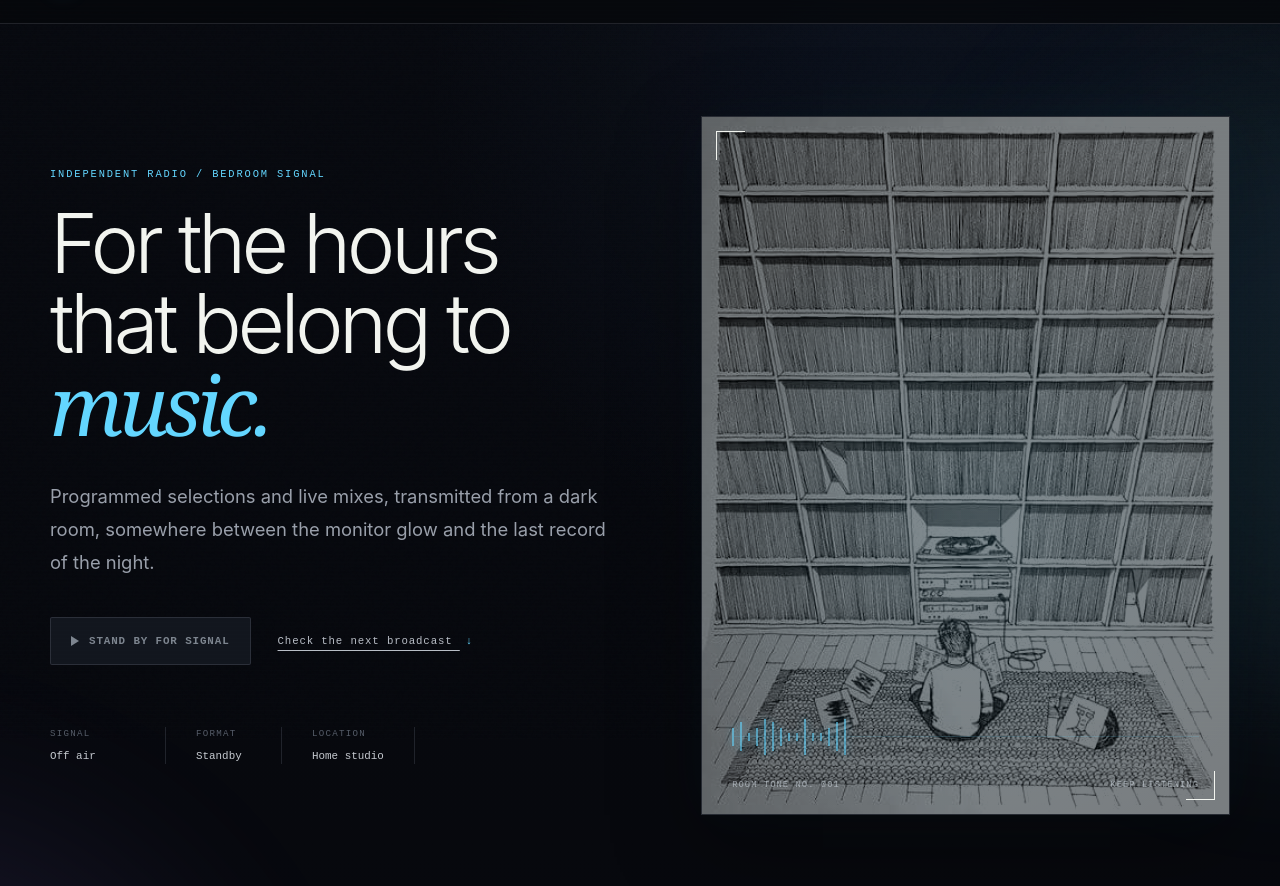
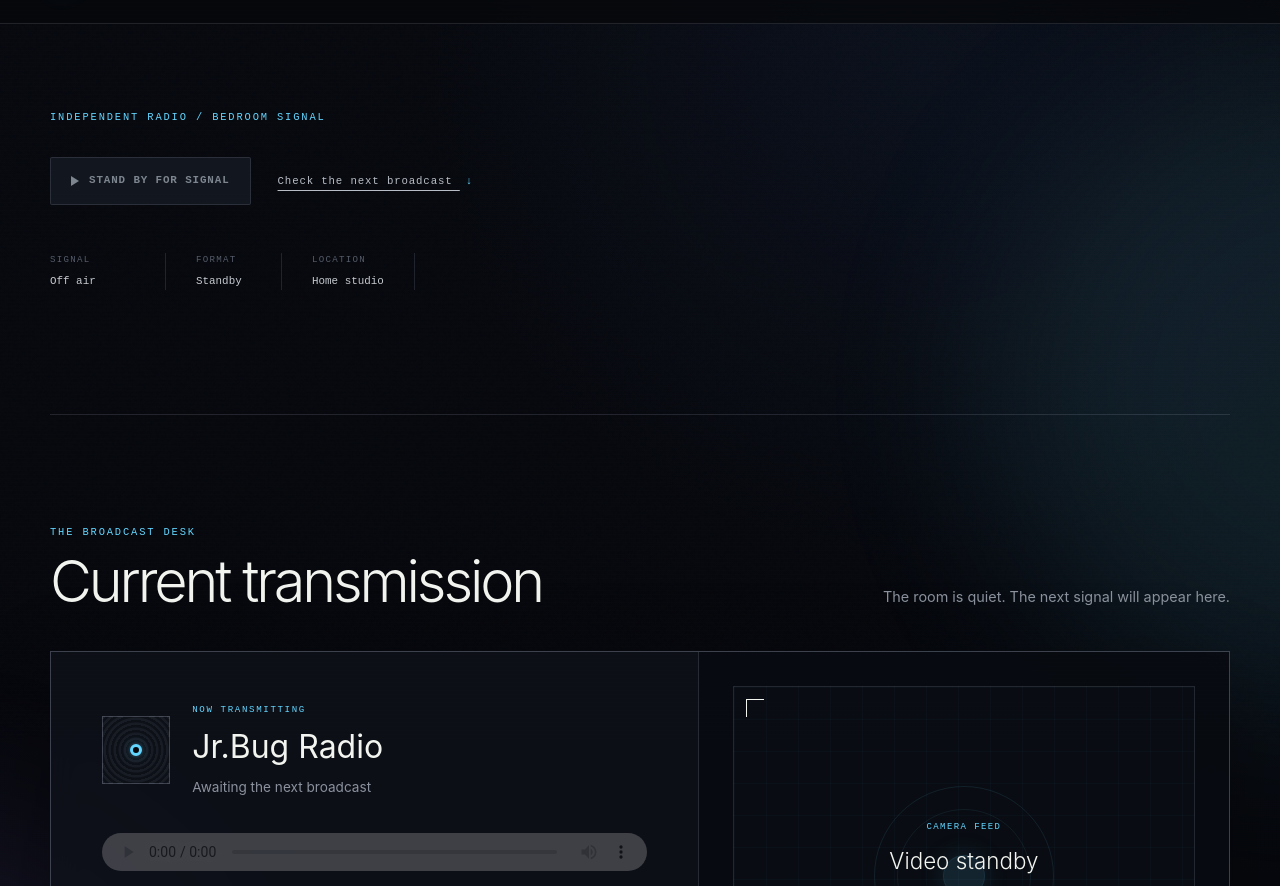
Before and after one commit to GregUtz/jrbug.net, a plain HTML site: page site/index.html in a window 1280 px wide. Shown: the part 61-947 px from the top of the page. Drawn offline with Linux system fonts and the light colour scheme.

Commit message:
Simplify the broadcast landing section

```diff
--- a/site/index.html
+++ b/site/index.html
@@ -50,11 +50,6 @@
       <section class="hero shell" id="top">
         <div class="hero-copy">
           <p class="eyebrow">Independent radio / bedroom signal</p>
-          <h1>For the hours<br>that belong to <em>music.</em></h1>
-          <p class="hero-lede">
-            Programmed selections and live mixes, transmitted from a dark room,
-            somewhere between the monitor glow and the last record of the night.
-          </p>
 
           <div class="hero-actions">
             <a class="button button--primary" href="#player" data-listen-action aria-disabled="true">
@@ -79,20 +74,6 @@
             </div>
           </dl>
         </div>
-
-        <figure class="hero-art">
-          <img src="/images/audio.jpg" alt="A listener facing a wall of records and a home stereo">
-          <div class="art-shade" aria-hidden="true"></div>
-          <div class="art-frequency" aria-hidden="true">
-            <span></span><span></span><span></span><span></span><span></span>
-            <span></span><span></span><span></span><span></span><span></span>
-            <span></span><span></span><span></span><span></span><span></span>
-          </div>
-          <figcaption>
-            <span>Room tone no. 001</span>
-            <span>Keep listening</span>
-          </figcaption>
-        </figure>
       </section>
 
       <section class="broadcast-section shell" id="listen">
--- a/site/styles.css
+++ b/site/styles.css
@@ -242,12 +242,12 @@ body[data-status="programmed"] .status-light {
 }
 
 .hero {
-  display: grid;
-  grid-template-columns: 1.03fr 0.97fr;
-  gap: clamp(50px, 7vw, 110px);
-  align-items: center;
-  min-height: 760px;
-  padding-block: 92px;
+  min-height: 390px;
+  padding-block: 86px 76px;
+}
+
+.hero-copy {
+  max-width: 760px;
 }
 
 .eyebrow,
@@ -261,7 +261,6 @@ body[data-status="programmed"] .status-light {
   text-transform: uppercase;
 }
 
-.hero h1,
 .section-heading h2,
 .schedule-inner h2,
 .error-card h1 {
@@ -271,31 +270,12 @@ body[data-status="programmed"] .status-light {
   line-height: 0.98;
 }
 
-.hero h1 {
-  max-width: 680px;
-  font-size: clamp(3.7rem, 6.4vw, 6.6rem);
-}
-
-.hero h1 em {
-  color: var(--blue);
-  font-family: Georgia, "Times New Roman", serif;
-  font-weight: 400;
-}
-
-.hero-lede {
-  max-width: 570px;
-  margin: 32px 0 0;
-  color: #999faa;
-  font-size: clamp(1rem, 1.45vw, 1.15rem);
-  line-height: 1.8;
-}
-
 .hero-actions {
   display: flex;
   flex-wrap: wrap;
   gap: 27px;
   align-items: center;
-  margin-top: 38px;
+  margin-top: 31px;
 }
 
 .button {
@@ -361,7 +341,7 @@ body[data-status="programmed"] .status-light {
 .hero-readout {
   display: flex;
   gap: 0;
-  margin: 62px 0 0;
+  margin: 48px 0 0;
 }
 
 .hero-readout div {
@@ -388,106 +368,6 @@ body[data-status="programmed"] .status-light {
   color: #c6cad0;
   font-family: "Courier New", monospace;
   font-size: 0.68rem;
-}
-
-.hero-art {
-  position: relative;
-  align-self: stretch;
-  min-height: 580px;
-  margin: 0;
-  overflow: hidden;
-  border: 1px solid var(--line);
-  background: #0e1117;
-  box-shadow: 0 28px 80px rgba(0, 0, 0, 0.4), 0 0 50px rgba(99, 214, 255, 0.04);
-}
-
-.hero-art::before,
-.hero-art::after {
-  position: absolute;
-  z-index: 3;
-  width: 28px;
-  height: 28px;
-  border-color: rgba(99, 214, 255, 0.43);
-  content: "";
-}
-
-.hero-art::before {
-  top: 14px;
-  left: 14px;
-  border-top: 1px solid;
-  border-left: 1px solid;
-}
-
-.hero-art::after {
-  right: 14px;
-  bottom: 14px;
-  border-right: 1px solid;
-  border-bottom: 1px solid;
-}
-
-.hero-art img {
-  width: 100%;
-  height: 100%;
-  object-fit: cover;
-  filter: grayscale(1) contrast(1.16) brightness(0.47) sepia(0.13) hue-rotate(156deg);
-  transform: scale(1.025);
-}
-
-.art-shade {
-  position: absolute;
-  inset: 0;
-  background:
-    linear-gradient(180deg, rgba(5, 7, 12, 0.08), rgba(5, 7, 12, 0.38)),
-    radial-gradient(circle at 54% 60%, rgba(99, 214, 255, 0.17), transparent 21rem);
-  mix-blend-mode: screen;
-}
-
-.art-frequency {
-  position: absolute;
-  right: 30px;
-  bottom: 56px;
-  left: 30px;
-  display: flex;
-  align-items: center;
-  gap: 6px;
-  height: 42px;
-  opacity: 0.6;
-}
-
-.art-frequency::before {
-  position: absolute;
-  right: 0;
-  left: 0;
-  height: 1px;
-  background: rgba(99, 214, 255, 0.25);
-  content: "";
-}
-
-.art-frequency span {
-  position: relative;
-  z-index: 1;
-  width: 2px;
-  height: 8px;
-  background: var(--blue);
-  box-shadow: 0 0 7px rgba(99, 214, 255, 0.7);
-}
-
-.art-frequency span:nth-child(3n + 1) { height: 18px; }
-.art-frequency span:nth-child(4n + 2) { height: 29px; }
-.art-frequency span:nth-child(5n) { height: 36px; }
-
-.hero-art figcaption {
-  position: absolute;
-  right: 30px;
-  bottom: 22px;
-  left: 30px;
-  display: flex;
-  justify-content: space-between;
-  color: rgba(220, 230, 239, 0.54);
-  font-family: "Courier New", monospace;
-  font-size: 0.55rem;
-  letter-spacing: 0.12em;
-  text-transform: uppercase;
 }
 
 .broadcast-section,
@@ -1073,17 +953,12 @@ body[data-status="programmed"] .status-light {
   }
 
   .hero {
-    grid-template-columns: 1fr;
     min-height: auto;
     padding-block: 70px;
   }
 
   .hero-copy {
     max-width: 680px;
-  }
-
-  .hero-art {
-    min-height: 660px;
   }
 
   .console {
@@ -1135,12 +1010,7 @@ body[data-status="programmed"] .status-light {
   }
 
   .hero {
-    gap: 55px;
     padding-top: 64px;
-  }
-
-  .hero h1 {
-    font-size: clamp(3.25rem, 16vw, 4.8rem);
   }
 
   .hero-actions {
@@ -1174,10 +1044,6 @@ body[data-status="programmed"] .status-light {
 
   .hero-readout div:nth-child(3) {
     border-right: 0;
-  }
-
-  .hero-art {
-    min-height: 490px;
   }
 
   .section-heading {
```
Also changed, not shown: site/images/audio.jpg (deleted).
